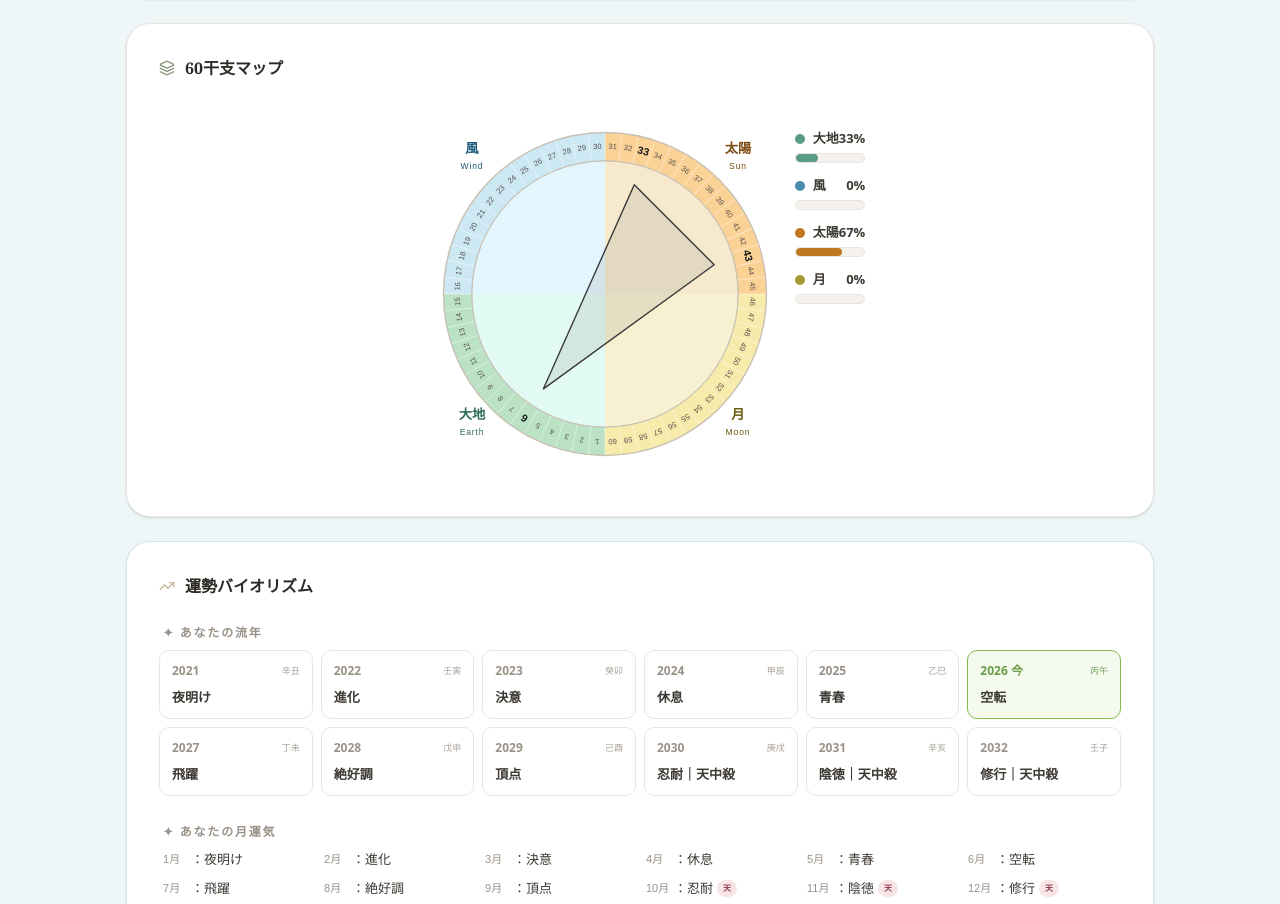
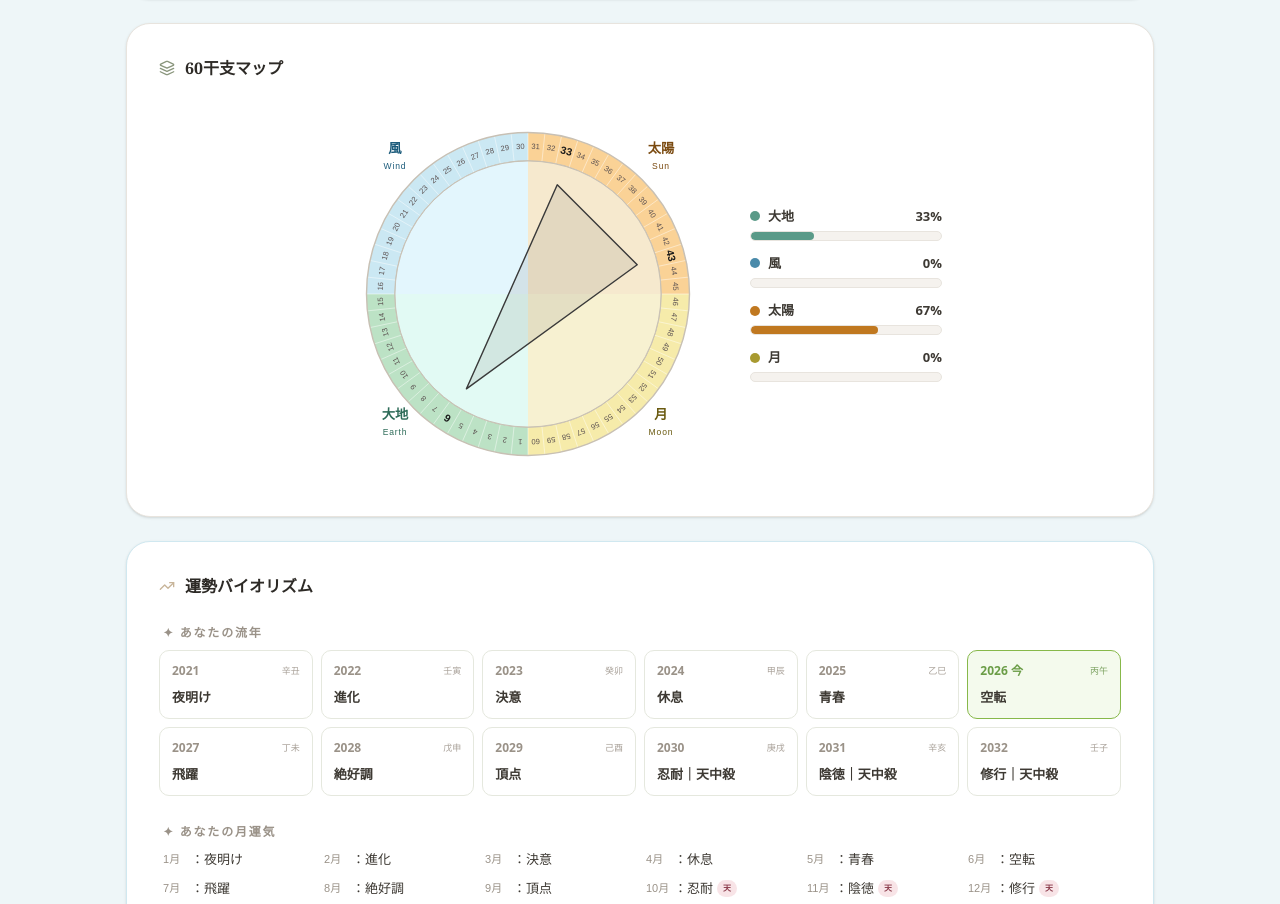
Before and after one commit to furukana1122/labo-apps, a React (Vite) app: page / in a window 1280 px wide. Shown: the part 1358-2262 px from the top of the page. Built offline with nearby package versions, Linux system fonts and the light colour scheme.

Commit message:
Update App.jsx

```diff
--- a/src/App.jsx
+++ b/src/App.jsx
@@ -723,7 +723,7 @@ const monthUnkiList = Array.from({ length: 12 }, (_, i) => {
       : null;
 
     return (
-      <div className="flex justify-center">
+     <div className="flex flex-col md:flex-row justify-center items-center gap-8" style={{ margin:'0 auto' }}>
         <svg viewBox="0 0 400 400" style={{ width:'100%', maxWidth:380 }}>
 
           {/* エリア扇形 */}
@@ -828,7 +828,7 @@ const monthUnkiList = Array.from({ length: 12 }, (_, i) => {
         </svg>
 
 {/* エリア別バーグラフ */}
-<div className="mt-6 space-y-3 font-sans">
+<div className="mt-0 space-y-3 font-sans w-full md:w-48">
   {(() => {
     const areaData = [
       { label:'大地', color:'#7dbfaa', border:'#5a9a88' },
```
